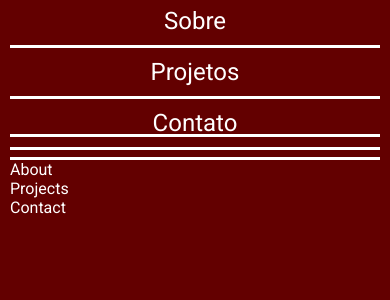
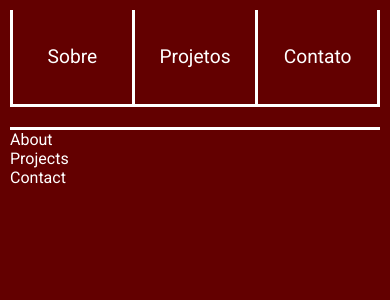
Before and after one commit to willian-pessoa/portfolio-willian-pessoa, a Next.js app: page / in a window 390 px wide. Shown: the top 300 px of the page. Built offline with nearby package versions, Linux system fonts and the light colour scheme.

Commit message:
adicionado versão mobile do menu lateral

```diff
--- a/src/components/ShowContent/ShowContent.scss
+++ b/src/components/ShowContent/ShowContent.scss
@@ -8,7 +8,7 @@
   @include mobile {
     margin: 10px;
     width: calc(100% - 20px);
-    height: 85%;
+    height: 88%;
     border-left: 0;
     border-right: 0;
   }
--- a/src/components/SideBar/SideBar.scss
+++ b/src/components/SideBar/SideBar.scss
@@ -8,8 +8,25 @@
   justify-content: center;
   align-items: center;
 
+  @include mobile {
+    margin: 10px;
+    width: calc(100% - 20px);
+    height: 12%;
+    border-top: 0;
+    border-right: 0;
+  }
+
   .side-bar__menu {
     width: 100%;
+    display: flex;
+    justify-content: center;
+    flex-direction: column;
+
+    @include mobile {
+      height: 100%;
+      flex-direction: row;
+      justify-content: space-between;
+    }
 
     .side-bar__menu__item {
       display: flex;
@@ -19,7 +36,12 @@
       font-size: 1.5rem;
       cursor: pointer;
 
-      &:hover{
+      @include mobile {
+        width: 100%;
+        font-size: 1.2rem;
+      }
+
+      &:hover {
         background-color: $text;
         color: $background;
         transition: all 0.2s ease-in-out;
@@ -30,14 +52,12 @@
       border: 3px solid $text;
       border-left: 0;
       border-right: 0;
+
+      @include mobile {
+        border: 3px solid $text;
+        border-top: 0;
+        border-bottom: 0;
+      }
     }
   }
-
-  @include mobile {
-    margin: 10px;
-    width: calc(100% - 20px);
-    height: 15%;
-    border-top: 0;
-    border-right: 0;
-  }
 }
```
